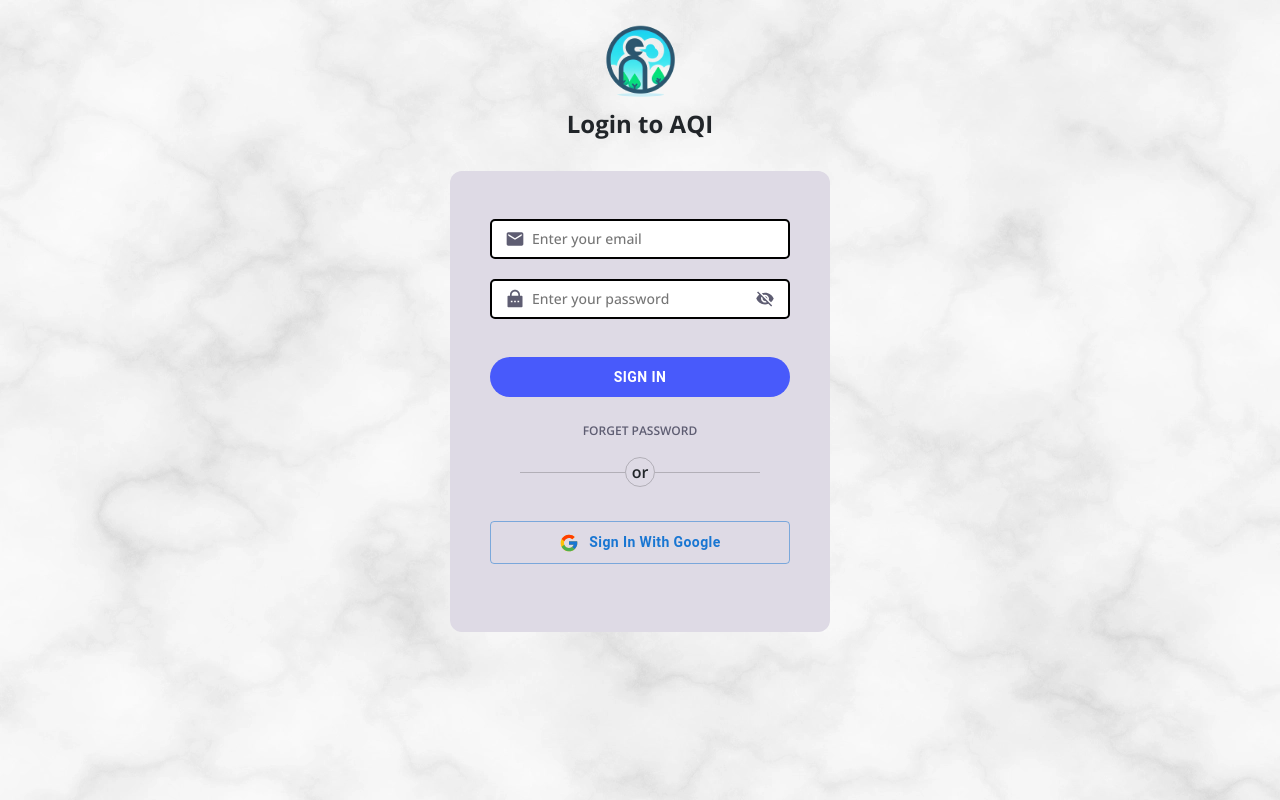
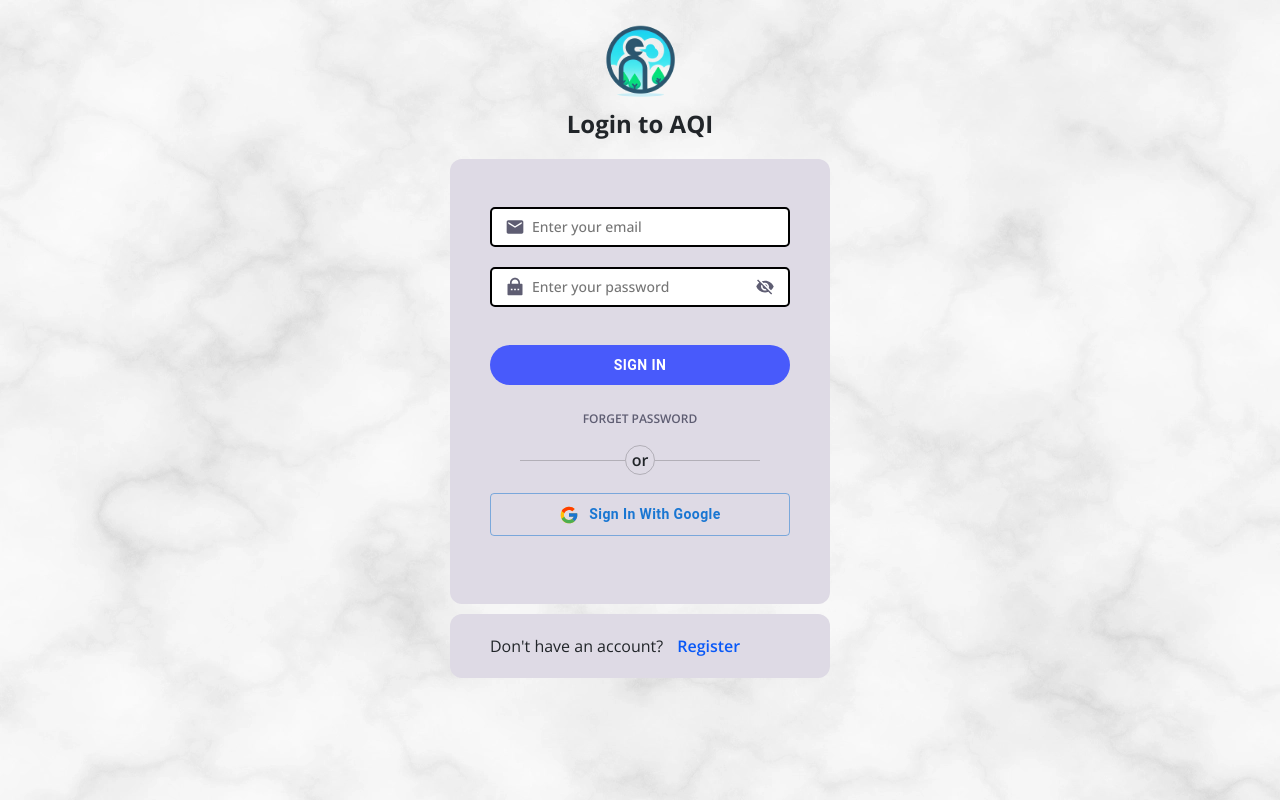
Before and after one commit to rony31416/aqi-app, a React (Vite) app: page /login in a window 1280 px wide. Built offline with nearby package versions, Linux system fonts and the light colour scheme.

Commit message:
login page complete

```diff
--- a/src/components/Sidebar.jsx
+++ b/src/components/Sidebar.jsx
@@ -59,9 +59,9 @@ const Sidebar = () => {
 
                     <div className={`submenuWrapper ${activeTab===1 && isToggleSubMenu===true ? 'colapse' : 'colapsed'}`}>
                         <ul className="submenu">
-                            <li>  <Link to="#">Login </Link>  </li>
-                            <li>  <Link to="#">Register </Link>  </li>
-                            <li>  <Link to="#">Forgot Password </Link>  </li>
+                            <li>  <Link to="/login">Login </Link>  </li>
+                            <li>  <Link to={'/signUp'} >Register </Link>  </li>
+                            <li>  <Link to={'/forgot-password'}>Forgot Password </Link>  </li>
 
                         </ul>
                     </div>
--- a/src/index.css
+++ b/src/index.css
@@ -34,6 +34,13 @@ body {
    font-weight: 600;
 }
 .link:hover{
+    text-decoration: none;
+}
+
+.link.color{
+    padding-left: 14px !important;
+    font-size: 16px !important;
+    color: #0858f7;
     text-decoration: none;
 }
 .full{
@@ -474,18 +481,28 @@ login section  */
 .loginSection .loginBox{
     width: 380px;
     height:auto;
-    margin:auto !important;
+    margin:0px auto !important;
 }
 
 .loginSection .loginBox .wrapper{
     width: 100%;
-    height:auto;
+    height: auto;
     background: #dedae5;
-    margin-top: 32px !important;
+    margin-top: 20px !important;
     position: relative;
     z-index: 99;
     border-radius: 12px;
-    padding:48px 40px!important;
+    padding: 48px 40px   !important;
+}
+
+.loginSection .loginBox .wrapper2{
+    width: 100%;
+    height: auto;
+    background: #dedae5;
+    margin-top: 10px !important;
+    position: relative;
+    border-radius: 12px;
+   padding: 20px 40px !important;
 }
 
 .loginSection .loginBox .wrapper .from-group{
@@ -568,9 +585,14 @@ login section  */
     text-transform: capitalize !important;
     font-weight: bold !important;
     gap: 10px !important;
+    margin-bottom: 0px !important;
 }
 
 .loginSection .loginBox .wrapper .googleSignIn svg{
    font-size: 20px !important;
    font-weight: 600;
 }
+
+.googleSignIn{
+    margin-bottom: 0px !important;
+}
--- a/src/pages/Login.jsx
+++ b/src/pages/Login.jsx
@@ -61,13 +61,13 @@ const Login = () => {
               <Button className="btn-blue btn-lg w-100">Sign In</Button>
             </div>
 
-            <div className="from-group text-center ">
+            <div className="from-group text-center mb-0">
               <Link to={'/forgot-password'} className="link">
                 FORGET PASSWORD
               </Link>
 
               <div className='d-flex align-items-center
-                  justify-content-center or mt-3 mb-3'>
+                  justify-content-center or mt-3 mb-0'>
                 <span className='line'></span>
                 <span className='middleText'>or</span>
                 <span className='line'></span>
@@ -86,6 +86,15 @@ const Login = () => {
           </form>
 
         </div>
+
+        <div className="wrapper2">
+
+           <span className='text-center second'>
+            Don't have an account?
+            <Link to={'/signUp'} className='link color'>Register</Link>
+
+           </span>
+          </div>
       </div>
 
     </section>
```
